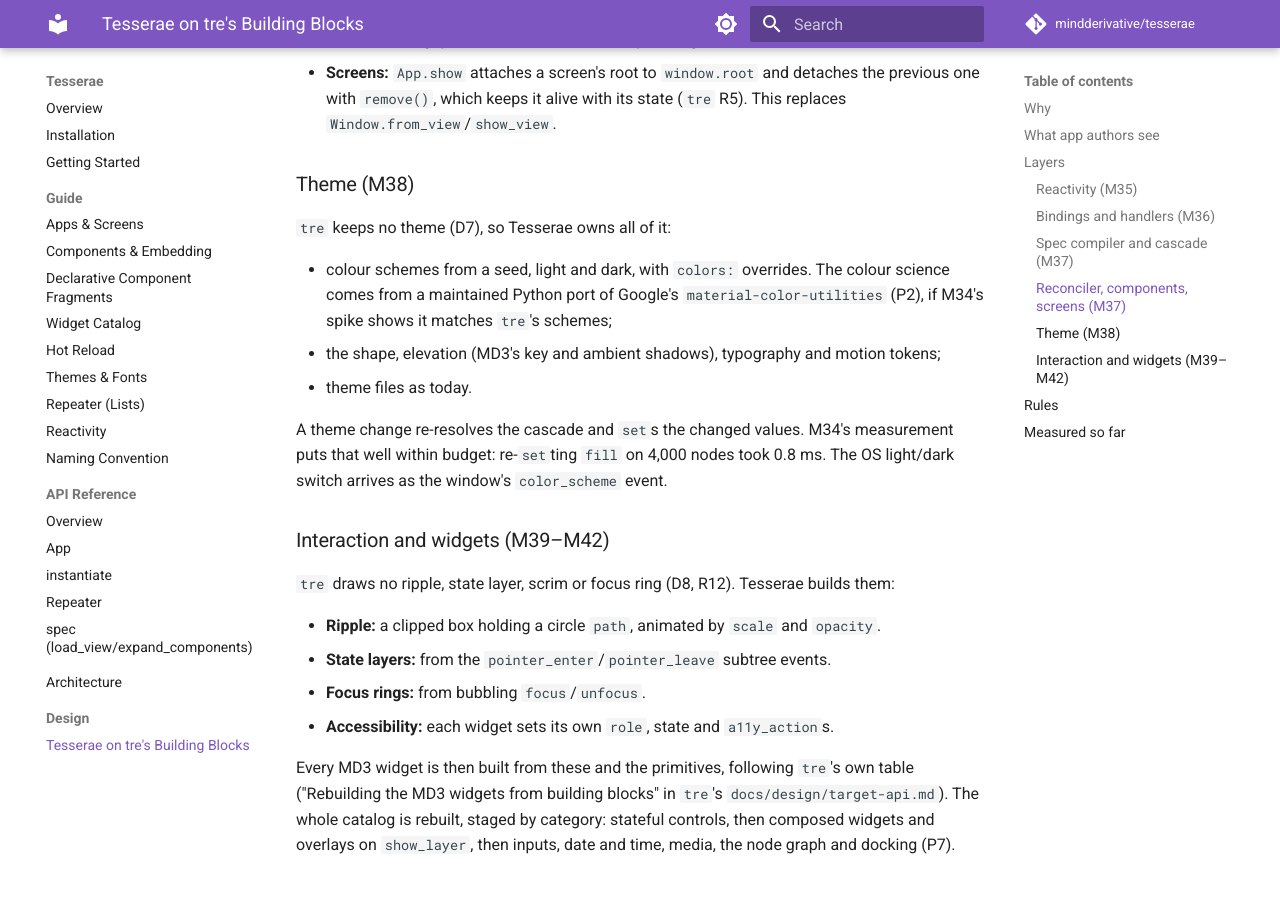
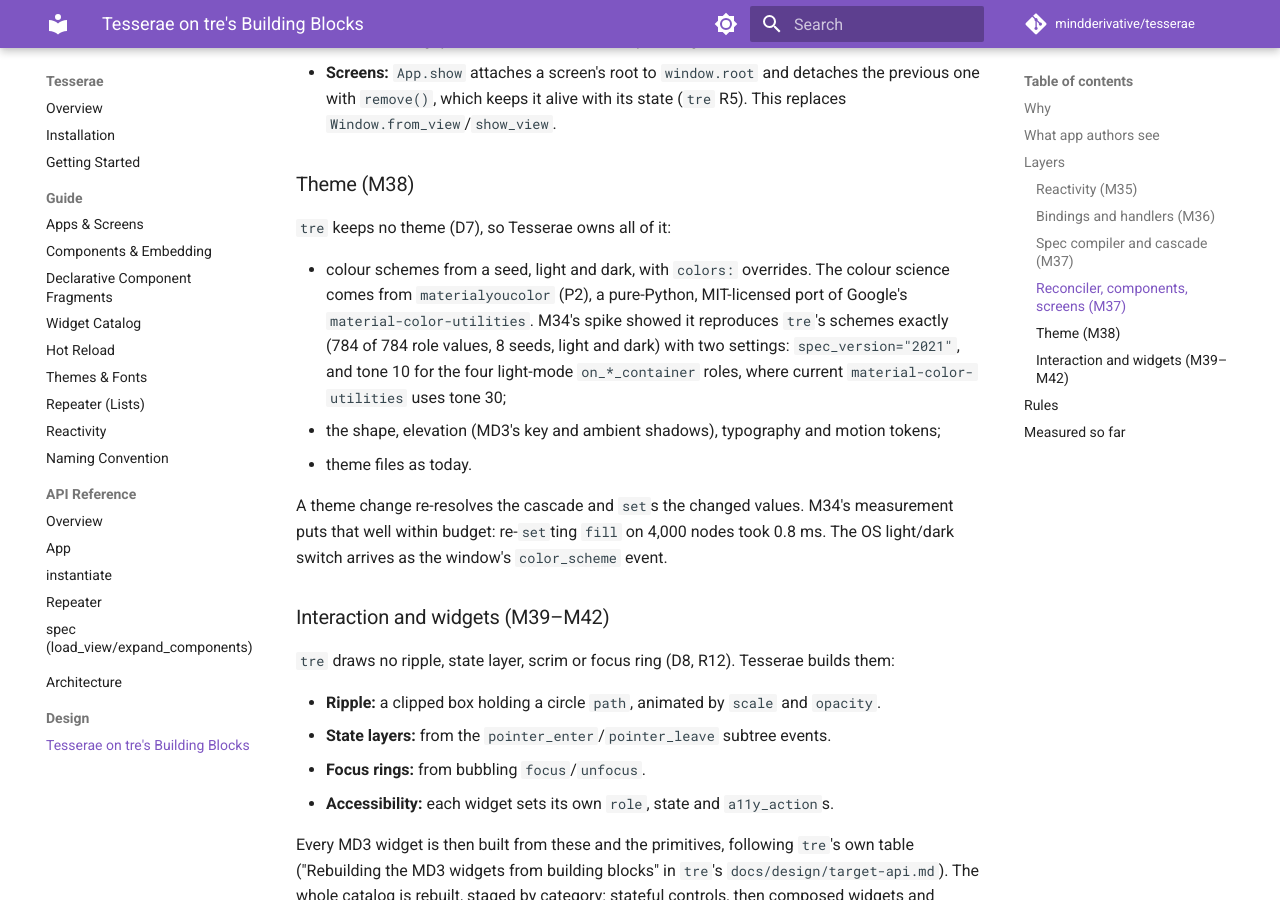
Before and after one commit to mindderivative/tesserae, an MkDocs documentation site: the page built from docs/design/building-blocks.md, in a window 1280 px wide and 900 px high, scrolled down 2928 px. Built offline with MkDocs 1.6.1 and Material for MkDocs 9.7.7, drawn with Linux system fonts in a browser that asks for light colours; comment, search, counter and statistics services are not loaded.

Commit message:
M34: colour spike passes (materialyoucolor matches tre 784/784); message sent to tre
materialyoucolor's TonalSpot with spec_version="2021", plus tone 10 for the four
light on_*_container roles, reproduces tre's MD3 schemes exactly for 8 seeds,
light and dark. P2 accepted. The migration-guide and gate-check message went to
the tre session.

Co-Authored-By: Claude Opus 5.5 <noreply@anthropic.com>

```diff
--- a/docs/design/building-blocks.md
+++ b/docs/design/building-blocks.md
@@ -125,9 +125,12 @@ reconciled, never per frame.
 `tre` keeps no theme (D7), so Tesserae owns all of it:
 
 - colour schemes from a seed, light and dark, with `colors:` overrides.
-  The colour science comes from a maintained Python port of Google's
-  `material-color-utilities` (P2), if M34's spike shows it matches `tre`'s
-  schemes;
+  The colour science comes from `materialyoucolor` (P2), a pure-Python,
+  MIT-licensed port of Google's `material-color-utilities`. M34's spike
+  showed it reproduces `tre`'s schemes exactly (784 of 784 role values,
+  8 seeds, light and dark) with two settings: `spec_version="2021"`, and
+  tone 10 for the four light-mode `on_*_container` roles, where current
+  `material-color-utilities` uses tone 30;
 - the shape, elevation (MD3's key and ambient shadows), typography and
   motion tokens;
 - theme files as today.
```
Also changed, not shown: BUILD_TRACKER.md (+7 -7 lines), LOG.md (+18 -0 lines), PLAN.md (+3 -1 lines).
